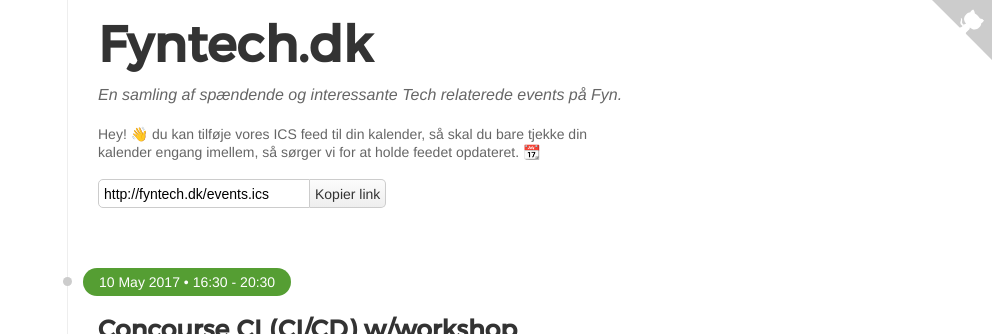
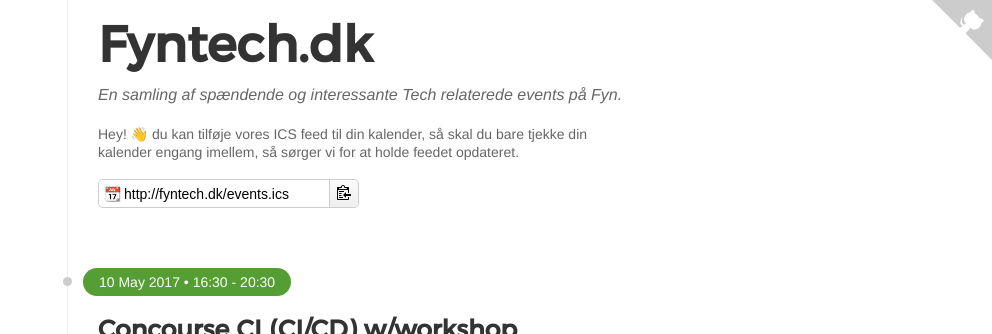
Before and after one commit to fyntech/fyntech, a Jekyll site: the page built from index.html, in a window 1280 px wide. Shown: the top 334 px of the page, without its empty margins (288-1280 px from the left). Built offline with Jekyll 4.4.1, drawn with Linux system fonts in a browser that asks for light colours.

Commit message:
fancify ics link

```diff
--- a/_scss/layout/_events.scss
+++ b/_scss/layout/_events.scss
@@ -24,11 +24,24 @@
       color: #666;
       margin-top: 20px;
 
+      .ics-link-container{
+        border: 1px solid #CCC;
+        border-radius: 5px;
+        display: inline-block;
+
+        &::before {
+          content: "📆";
+          padding: 5px 0 5px 5px;
+          position: absolute;
+          pointer-events: none;
+        }
+      }
+
       .ics-link, .ics-btn {
-        border: 1px solid #CCC;
         padding: 5px;
         height: 17px;
         vertical-align: middle;
+        border: none;
       }
 
       .ics-link{
@@ -36,15 +49,21 @@
         font-size: 1.4rem;
         width: 200px;
         outline: none;
+        padding-left: 25px;
       }
 
       .ics-btn {
         display: inline-block;
         box-sizing: content-box;
-        border-left: none;
+        border-left: 1px solid #CCC;
         border-radius: 0 5px 5px 0;
         background: linear-gradient(#fcfcfc,#eee);
         color: #333;
+
+        img {
+          width: 14px;
+          padding: 0 2px;
+        }
 
         &:hover {
           cursor: pointer;
--- a/index.html
+++ b/index.html
@@ -9,7 +9,10 @@
         En samling af spændende og interessante Tech relaterede events på Fyn.
       </div>
       <div class="events-ics-info">
-        Hey! 👋 du kan tilføje vores ICS feed til din kalender, så skal du bare tjekke din kalender engang imellem, så sørger vi for at holde feedet opdateret. 📆<br><br><input class="ics-link" type="text" readonly value="{{ site.url | append: '/events.ics' }}"><a class="ics-btn" data-clipboard-target=".ics-link">Kopier link</a>
+        Hey! 👋 du kan tilføje vores ICS feed til din kalender, så skal du bare tjekke din kalender engang imellem, så sørger vi for at holde feedet opdateret.<br><br>
+        <div class="ics-link-container">
+          <input class="ics-link" type="text" readonly value="{{ site.url | append: '/events.ics' }}"><a class="ics-btn" data-clipboard-target=".ics-link"><img src="assets/img/clippy.svg" alt="Copy to clipboard"></a>
+        </div>
       </div>
     </div>
 
```
Also changed, not shown: assets/img/clippy.svg (added).
